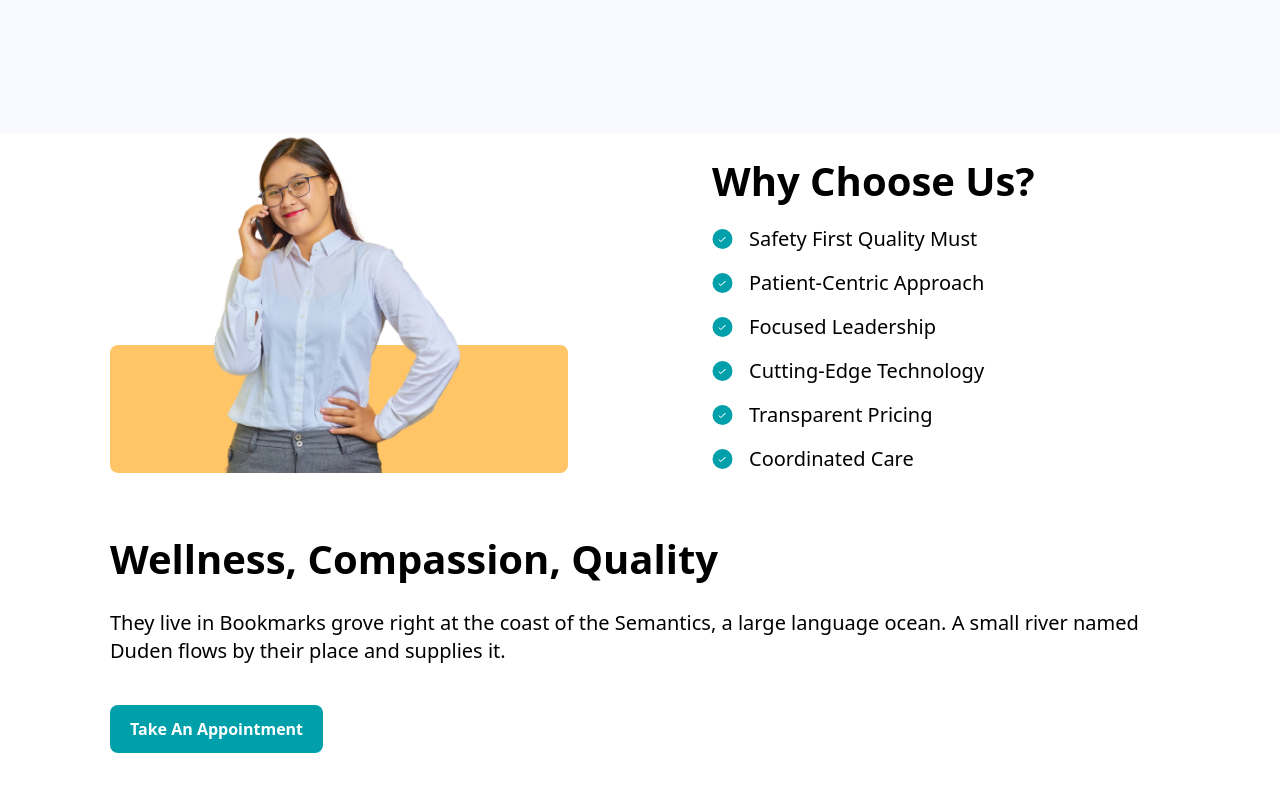
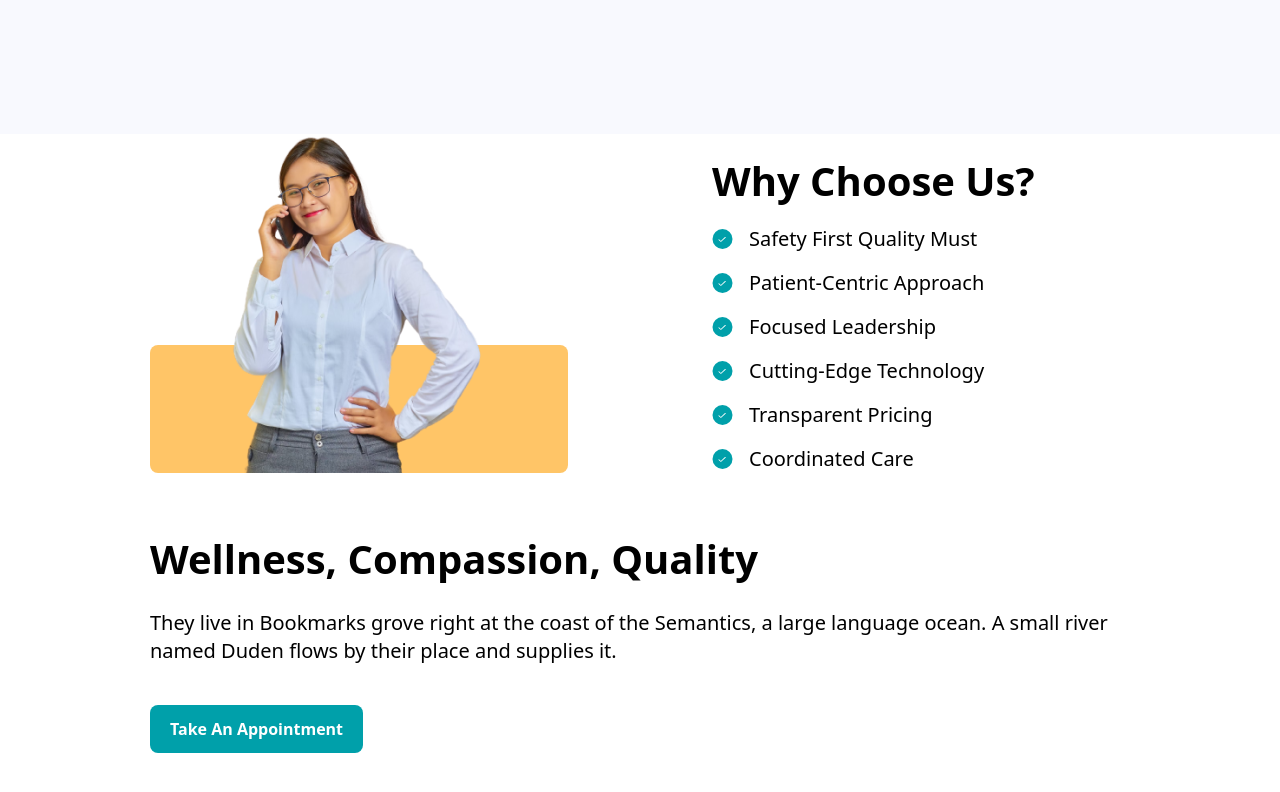
Before and after one commit to ibrar11/Medico_Healthcare, a React (Create React App) app: page / in a window 1280 px wide. Shown: the part 1231-2023 px from the top of the page. Built offline with nearby package versions, Linux system fonts and the light colour scheme.

Commit message:
fix the about section padding and padding between image and features list.

```diff
--- a/src/components/templates/AboutUs.jsx
+++ b/src/components/templates/AboutUs.jsx
@@ -7,8 +7,8 @@ const AboutUs = () => {
   return (
     <section className="bg-white">
       <Container>
-        <div className="sm:px-10 lg:gap-y-16.5 flex flex-col gap-y-8 px-3">
-          <div className="flex flex-col  items-center justify-center gap-y-10 sm:flex-row-reverse sm:items-end sm:justify-between md:gap-x-20 lg:gap-x-36">
+        <div className="sm:px-10 md:px-20 lg:gap-y-16.5 flex flex-col gap-y-8 px-3">
+          <div className="flex flex-col  items-center justify-center gap-y-10 sm:flex-row-reverse sm:items-end sm:justify-between sm:gap-x-5 lg:gap-x-36">
             <div className="flex w-full flex-col items-start gap-y-6 sm:w-1/2 sm:pb-3 md:pb-0">
               <h3 className="lg:text-10 text-2xl font-bold leading-normal md:text-4xl">
                 Why Choose Us?
```
